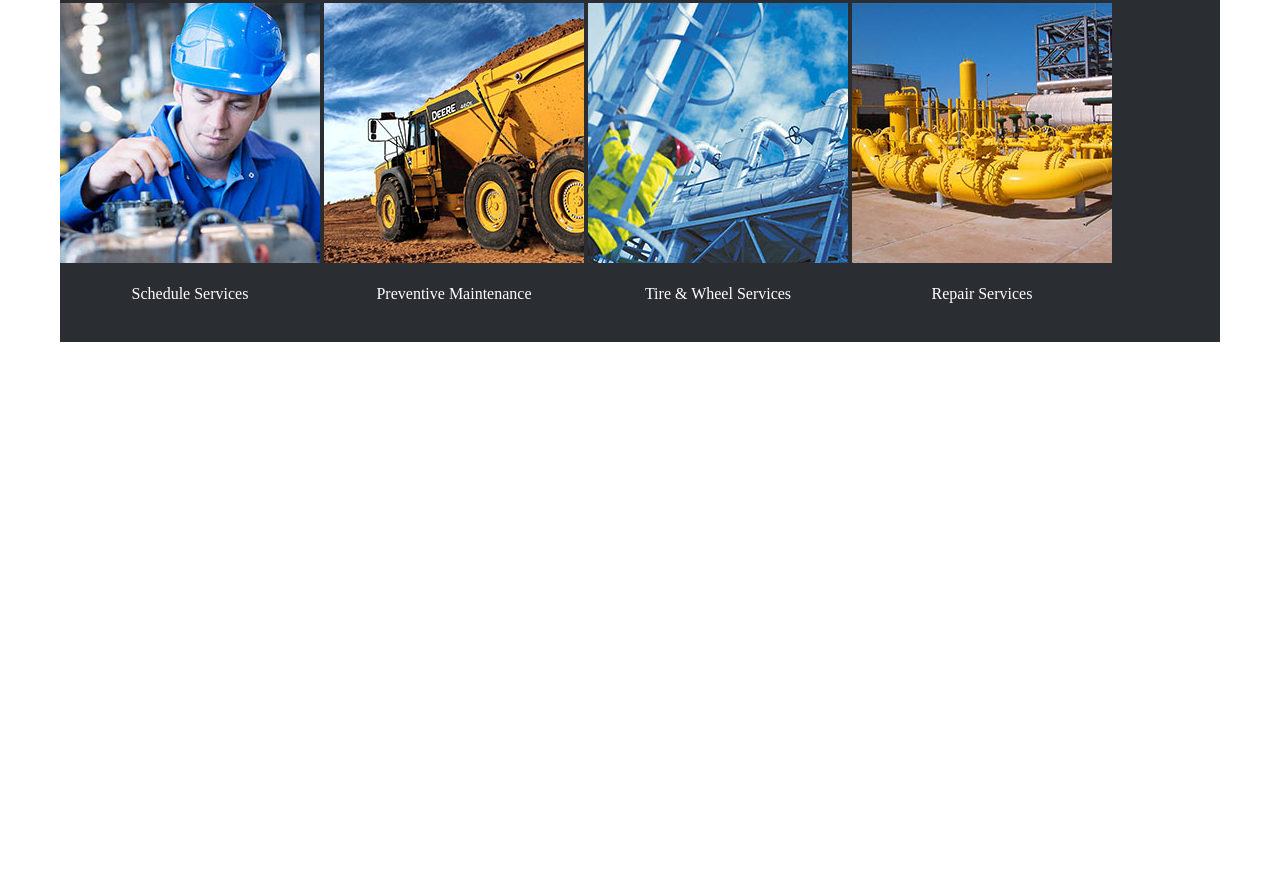
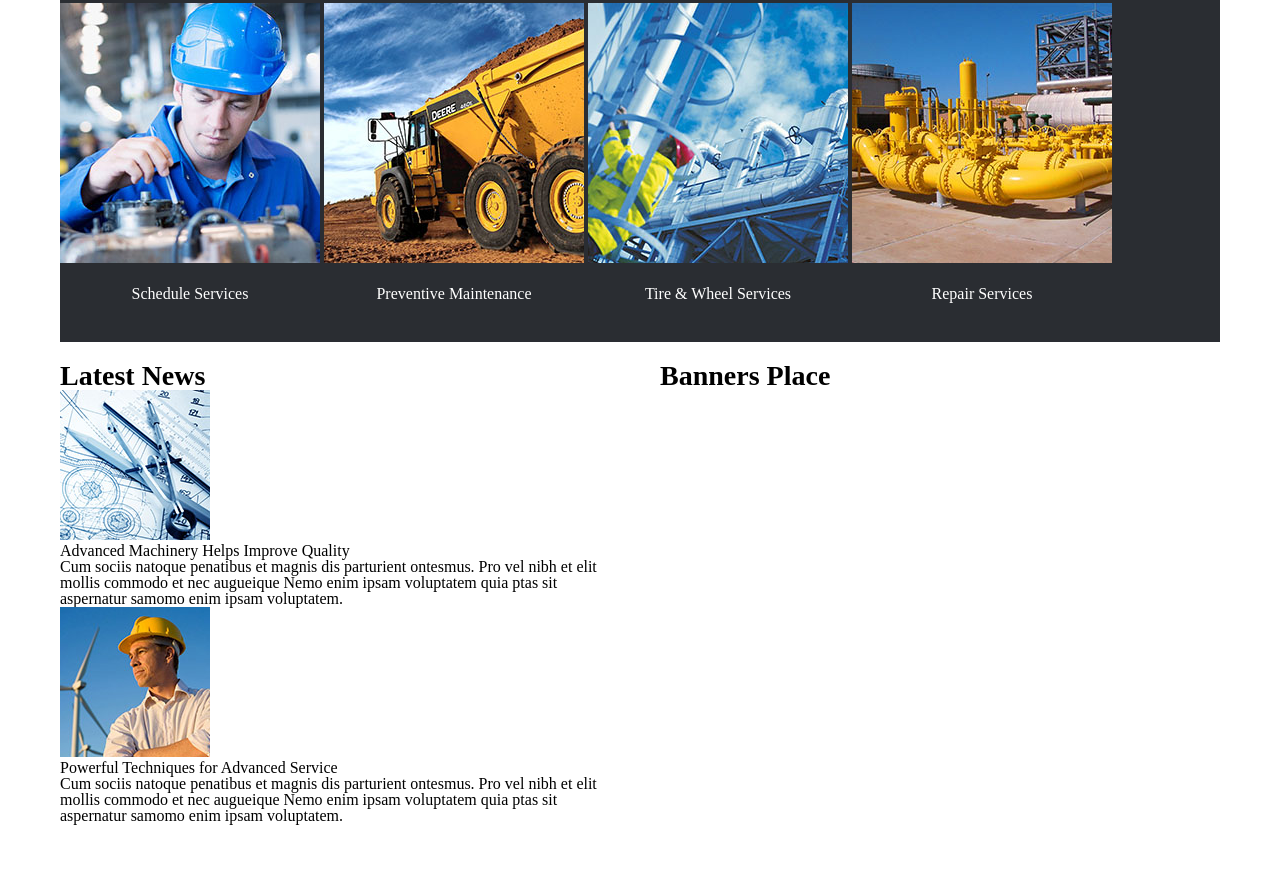
Before and after one commit to Gravituss/BionicFinalTask, a plain HTML site: page index.html in a window 1280 px wide. Shown: the part 916-1791 px from the top of the page. Before the commit the page ends 1458 px from the top, so only its background shows below. Drawn offline with Linux system fonts and the light colour scheme.

Commit message:
latest news first commit

```diff
--- a/css/style.css
+++ b/css/style.css
@@ -145,3 +145,25 @@ a {
 	display: inline-block;
 
 }
+
+.double-block {
+	overflow: hidden;
+	margin-top: 20px;
+}
+
+.double-block h2 {
+	font-size: 28px;
+	text-transform: capitalize;
+	font-weight: bold;
+}
+
+.latest-news {
+	float: left;
+	width: 560px;
+	margin-bottom: 48px;
+}
+
+.banners-place {
+	float: right;
+	width: 560px;
+}
--- a/index.html
+++ b/index.html
@@ -79,6 +79,37 @@
 
 		</div>
 
+		<div class="double-block">
+			<div class="latest-news">
+				<h2>Latest news</h2>
+
+				<div class="news-block">
+					<div class="img-block">
+						<img src="img/news-pic01.jpg" alt="news01">
+					</div>
+					<div class="news-text">
+						<h4>Advanced Machinery Helps Improve Quality</h4>
+						<p>Cum sociis natoque penatibus et magnis dis parturient ontesmus. Pro vel nibh et elit mollis commodo et nec augueique Nemo enim ipsam voluptatem quia ptas sit aspernatur samomo enim ipsam voluptatem.</p>
+
+					</div>
+				</div>
+				<div class="news-block">
+					<div class="img-block">
+						<img src="img/news-pic02.jpg" alt="news02">
+					</div>
+					<div class="news-text">
+						<h4>Powerful Techniques for Advanced Service</h4>
+						<p>Cum sociis natoque penatibus et magnis dis parturient ontesmus. Pro vel nibh et elit mollis commodo et nec augueique Nemo enim ipsam voluptatem quia ptas sit aspernatur samomo enim ipsam voluptatem.</p>
+
+					</div>
+				</div>
+
+			</div>
+			<div class="banners-place">
+				<h2>Banners place</h2>
+			</div>
+		</div>
+
 
 	</div> <!--            content            -->
 	<div class="footer">
```
Also changed, not shown: img/news-pic01.jpg (renamed from img/small-rectangle01.jpg), img/news-pic02.jpg (renamed from img/small-rectangle02.jpg).
